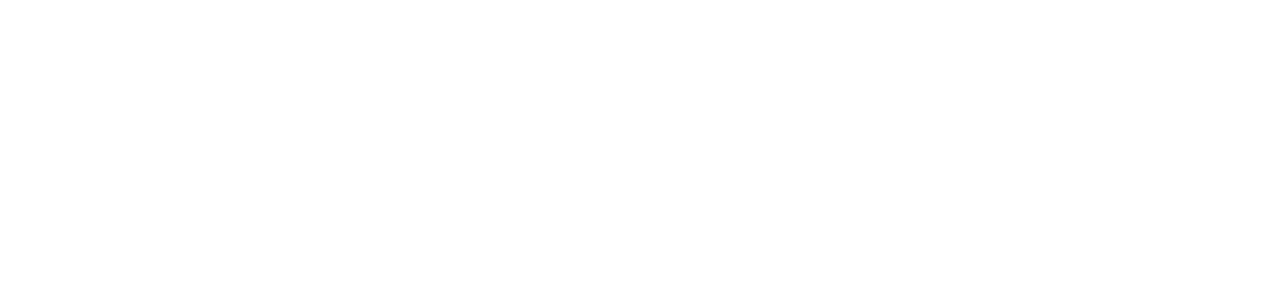
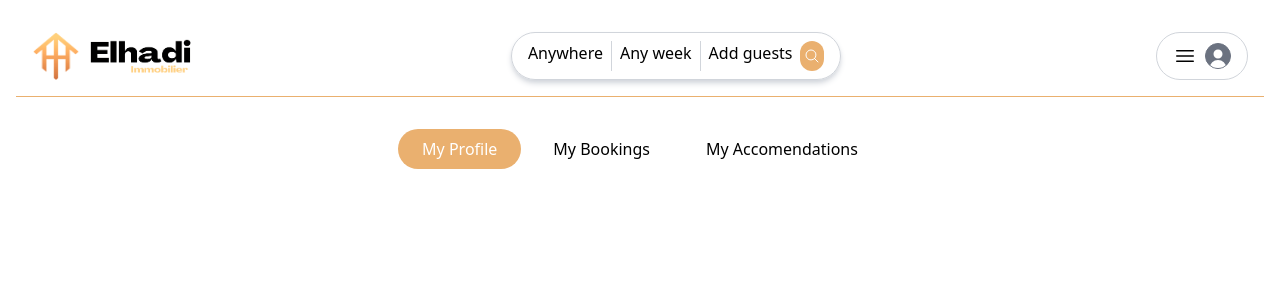
Before and after one commit to amineChaker1/elhadi-tour-app, a React (Vite) app in the folder frontend/: page /account/1 in a window 1280 px wide. Before the commit this address had no page. Shown: the top 300 px of the page. Built offline with nearby package versions, Linux system fonts and the light colour scheme.

Commit message:
added profile component

```diff
--- a/frontend/src/App.jsx
+++ b/frontend/src/App.jsx
@@ -13,7 +13,7 @@
         <Route path="/" element={<Home />} />
         <Route path="/login" element={<LoginPage />} />
         <Route path="/register" element={<RegisterPage />} />
-        <Route path="/account" element={<ProfilePage />} />
+        <Route path="/account/:subpage" element={<ProfilePage />} />
       </Route>
     </Routes>
   );
--- a/frontend/src/pages/ProfilePage.jsx
+++ b/frontend/src/pages/ProfilePage.jsx
@@ -1,10 +1,32 @@
 import React from "react";
 import { useSelector } from "react-redux";
+import { Link, useParams } from "react-router-dom";
 
 const ProfilePage = () => {
   const user = useSelector((state) => state.user);
   console.log(user);
-  return <div>ProfilePage for {user.name} </div>;
+  const { subpage } = useParams();
+  const insertClass = () => {
+    console.log("");
+  };
+  return (
+    <div>
+      <nav className="w-full flex justify-center mt-8 gap-2">
+        <Link className="py-2 px-6 bg-primary rounded-full text-white">
+          {" "}
+          My Profile{" "}
+        </Link>
+        <Link className="py-2 px-6" to={"/account/bookings"}>
+          {" "}
+          My Bookings{" "}
+        </Link>
+        <Link className="py-2 px-6" to={"/account/bookings"}>
+          {" "}
+          My Accomendations{" "}
+        </Link>
+      </nav>
+    </div>
+  );
 };
 
 export default ProfilePage;
```
Also changed, not shown: 1 other file (tests, documents, lock files or other folders).
